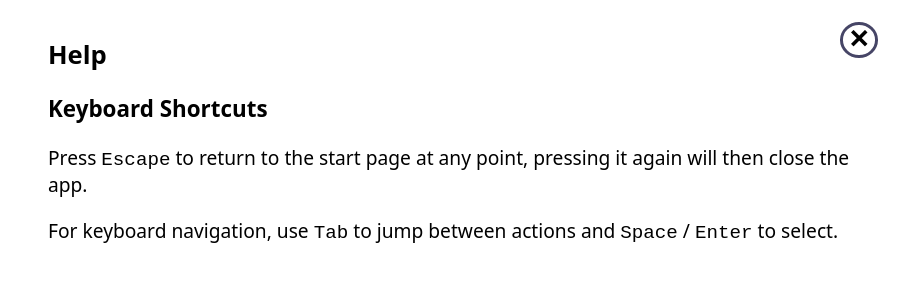
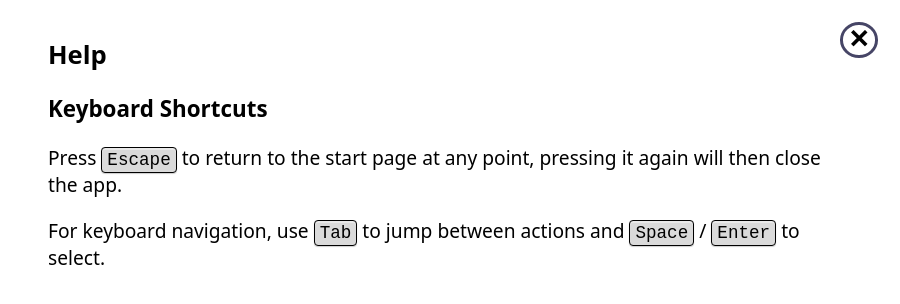
Before and after one commit to jann3/dejaviewer, an Electron app: page src/main.html in a window 900 px wide. Both pictures are taken after a click on the button "help". Drawn offline with nearby package versions, Linux system fonts and the light colour scheme; no server answers; a web font is replaced by a local one.

Commit message:
Added styling for kbd tags

```diff
--- a/src/style.css
+++ b/src/style.css
@@ -218,6 +218,20 @@ section.overlay {
   font-size: 1.2rem;
 }
 
+kbd {
+  background-color: var(--main-bg-shade);
+  border-radius: 4px;
+  border: 1px solid #000;
+  box-shadow:
+    0 1px 1px rgba(0, 0, 0, 0.2),
+    0 2px 0 0 rgba(255, 255, 255, 0.4) inset;
+  color: var(--main-color);
+  font-size: 1.1rem;
+  line-height: 1;
+  padding: 2px 5px;
+  white-space: nowrap;
+}
+
 footer {
   padding-top: 2em;
   font-size: 1rem;
```
